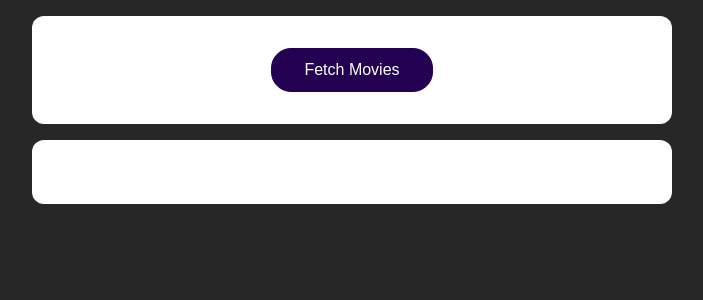
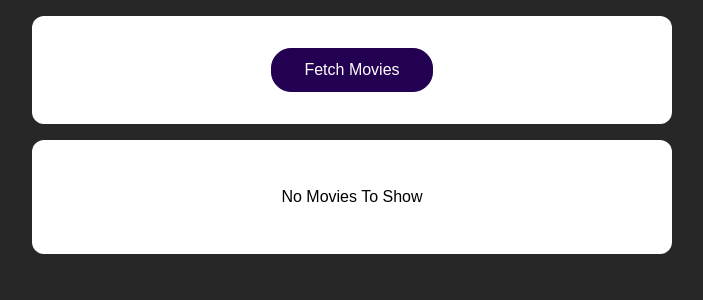
Before and after one commit to Sagarmikeylevi/React-Http-Req-Guide, a React (Create React App) app: page / in a window 1280 px wide. Shown: the top 300 px of the page, without its empty margins (288-991 px from the left). Built offline with nearby package versions, Linux system fonts and the light colour scheme.

Commit message:
handling loading state

```diff
--- a/src/App.js
+++ b/src/App.js
@@ -6,8 +6,10 @@
 
 function App() {
   const [movies, setMovies] = useState([]);
+  const [isLoading, setIsLoading] = useState(false);
 
   const fetchMoviesHandler = async () => {
+    setIsLoading(true);
     const response = await fetch("https://swapi.dev/api/films");
     const data = await response.json();
 
@@ -20,6 +22,7 @@
       };
     });
     setMovies(transformedMovies);
+    setIsLoading(false);
   };
 
   return (
@@ -28,7 +31,9 @@
         <button onClick={fetchMoviesHandler}>Fetch Movies</button>
       </section>
       <section>
-        <MoviesList movies={movies} />
+        {!isLoading && movies.length > 0 && <MoviesList movies={movies} />}
+        {!isLoading && movies.length === 0 && <p>No Movies To Show</p>}
+        {isLoading && <p>Loading...</p>}
       </section>
     </React.Fragment>
   );
```
